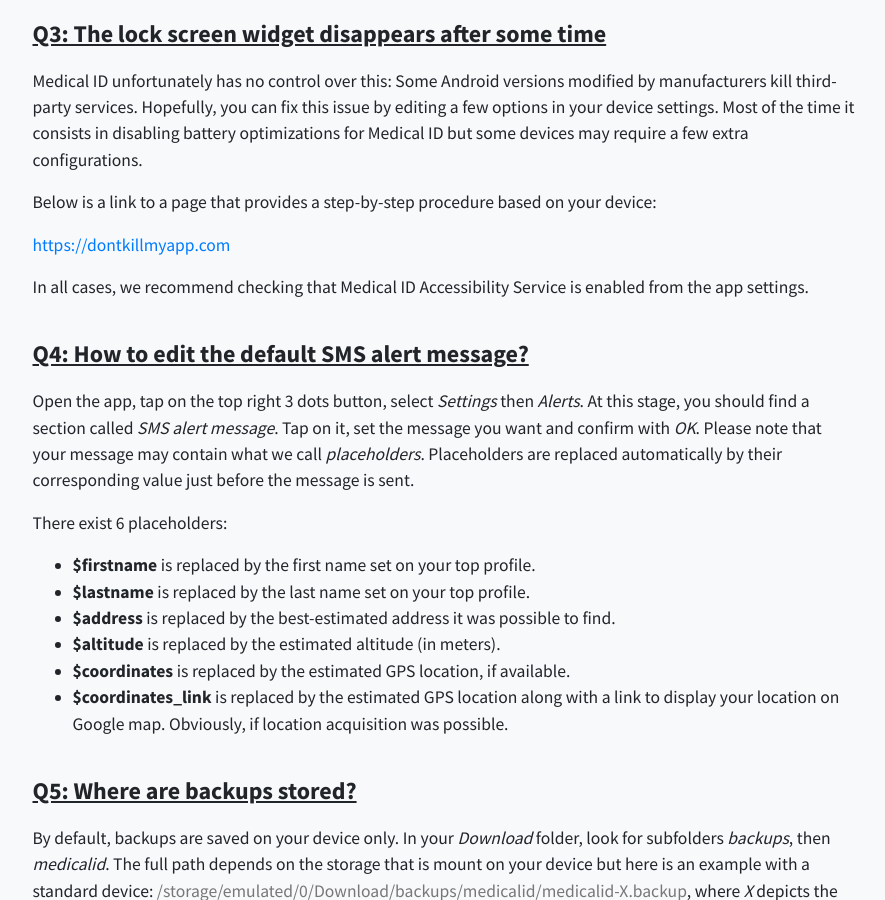
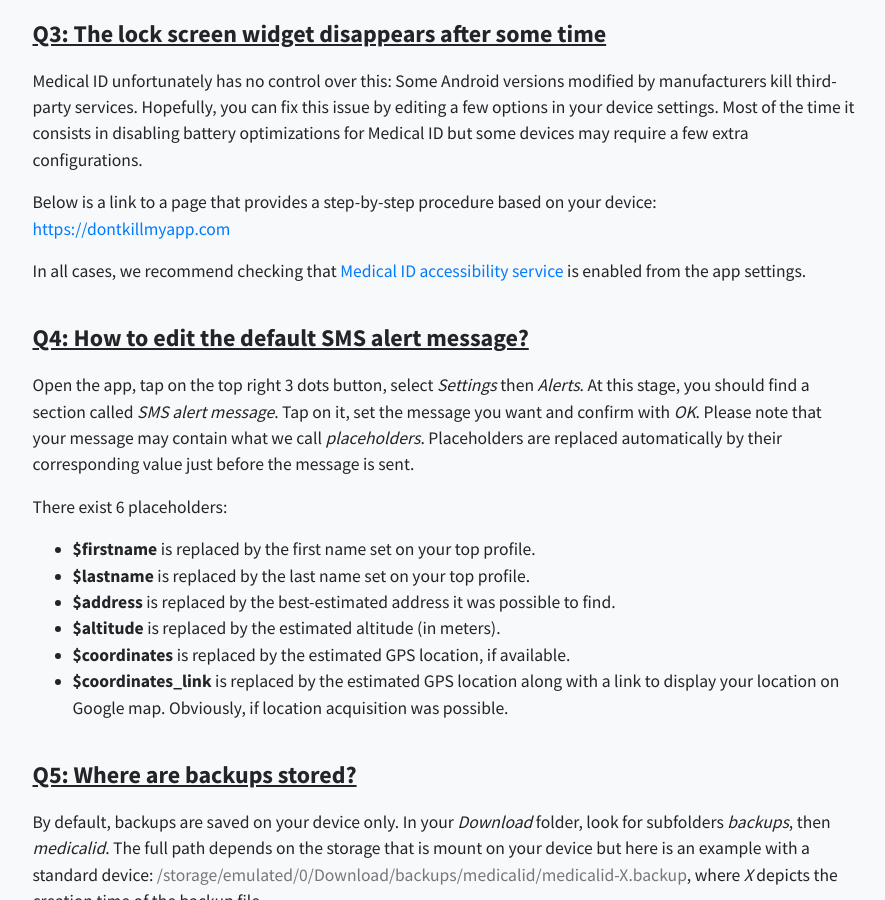
Before and after one commit to medicalid/medicalid.github.io, a Jekyll site: the page built from faq.md, in a window 1280 px wide and 900 px high, scrolled down 1624 px. Shown: the whole window, without its empty margins (195-1080 px from the left). Built offline with Jekyll 4.4.1, drawn with Linux system fonts in a browser that asks for light colours; nearby versions of some CDN libraries.

Commit message:
Update faq.md

```diff
--- a/faq.md
+++ b/faq.md
@@ -75,9 +75,8 @@
     <div class="faq-entry">
       <h4 id="preventing_lockscreen_widget_disappearing">Q3: The lock screen widget disappears after some time</h4>
       <p>Medical ID unfortunately has no control over this: Some Android versions modified by manufacturers kill third-party services. Hopefully, you can fix this issue by editing a few options in your device settings. Most of the time it consists in disabling battery optimizations for Medical ID but some devices may require a few extra configurations.</p>
-      <p>Below is a link to a page that provides a step-by-step procedure based on your device:</p>
-      <p><a href="https://dontkillmyapp.com?app=Medical%20ID">https://dontkillmyapp.com</a></p>
-      <p>In all cases, we recommend checking that Medical ID Accessibility Service is enabled from the app settings.</p>
+      <p>Below is a link to a page that provides a step-by-step procedure based on your device: <br><a href="https://dontkillmyapp.com?app=Medical%20ID">https://dontkillmyapp.com</a></p>
+      <p>In all cases, we recommend checking that <a href="https://youtu.be/Vj-P45M-Aqk">Medical ID accessibility service</a> is enabled from the app settings.</p>
     </div>
 
     <div class="faq-entry">
```
